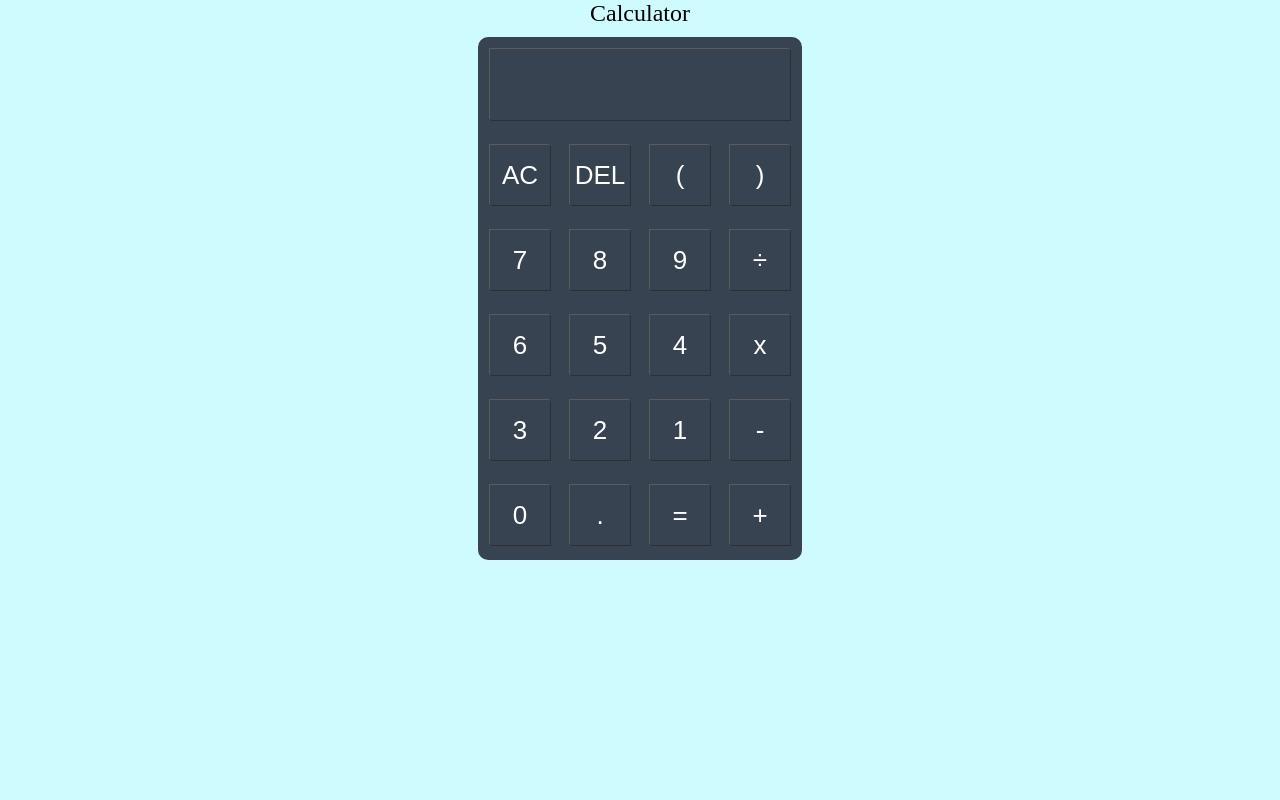
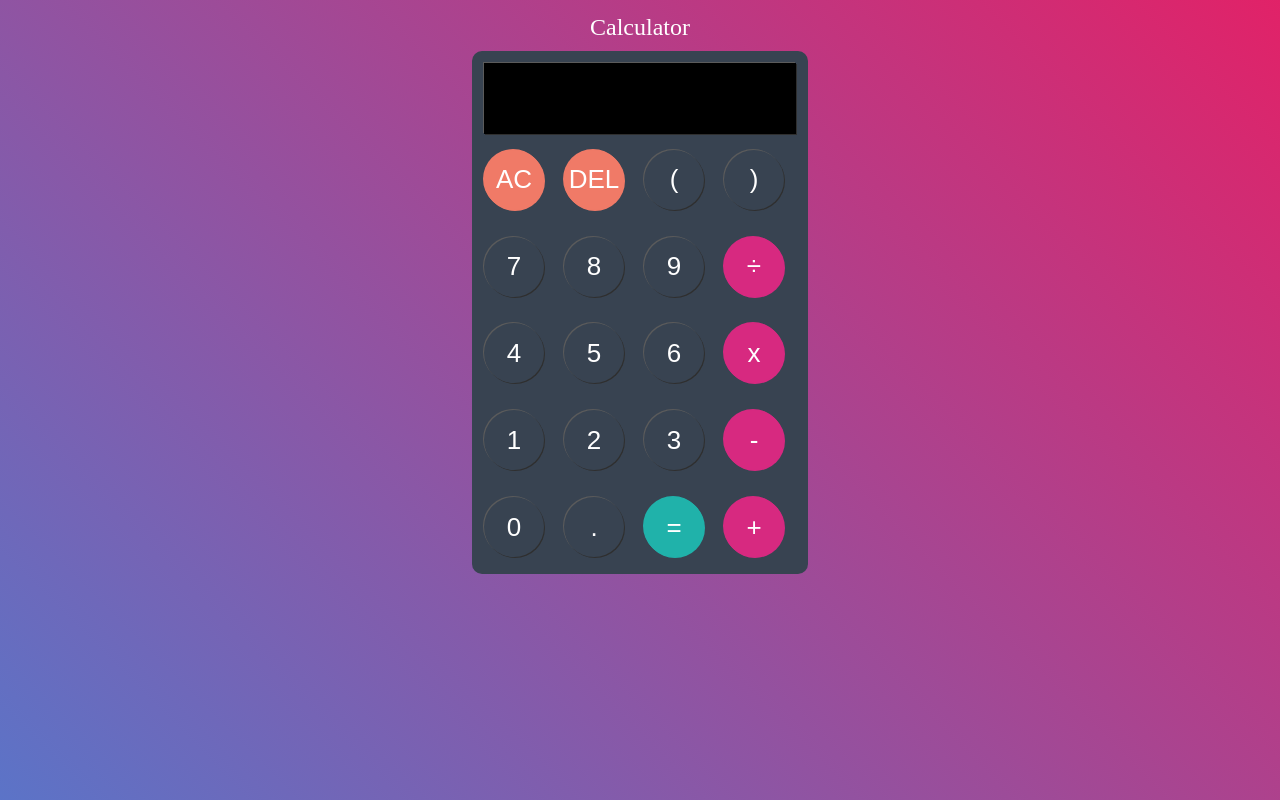
Before and after one commit to Coder-Saiful/calculator, a plain HTML site: page index.html in a window 1280 px wide. Shown: the top 800 px of the page. Drawn offline with Linux system fonts and the light colour scheme.

Commit message:
Complete functionality added in calculator

```diff
--- a/index.html
+++ b/index.html
@@ -16,8 +16,8 @@
                 <td colspan="4"><input type="text" id="display" disabled></td>
             </tr>
             <tr>
-                <td><input type="button" value="AC" onclick="clear()"></td>
-                <td><input type="button" value="DEL" onclick="deleteOne()"></td>
+                <td><input type="button" class="clears" value="AC" onclick="clears()"></td>
+                <td><input type="button" class="deleteOne" value="DEL" onclick="deleteOne()"></td>
                 <td><input type="button" value="(" onclick="calculator('(')"></td>
                 <td><input type="button" value=")" onclick="calculator(')')"></td>
             </tr>
@@ -25,25 +25,25 @@
                 <td><input type="button" value="7" onclick="calculator('7')"></td>
                 <td><input type="button" value="8" onclick="calculator('8')"></td>
                 <td><input type="button" value="9" onclick="calculator('9')"></td>
-                <td><input type="button" value="÷" onclick="calculator('/')"></td>
+                <td><input type="button" value="÷" class="actionBtn" onclick="calculator('/')"></td>
             </tr>
             <tr>
+                <td><input type="button" value="4" onclick="calculator('4')"></td>
+                <td><input type="button" value="5" onclick="calculator('5')"></td>
                 <td><input type="button" value="6" onclick="calculator('6')"></td>
-                <td><input type="button" value="5" onclick="calculator('5')"></td>
-                <td><input type="button" value="4" onclick="calculator('4')"></td>
-                <td><input type="button" value="x" onclick="calculator('*')"></td>
+                <td><input type="button" value="x" class="actionBtn" onclick="calculator('*')"></td>
             </tr>
             <tr>
+                <td><input type="button" value="1" onclick="calculator('1')"></td>
+                <td><input type="button" value="2" onclick="calculator('2')"></td>
                 <td><input type="button" value="3" onclick="calculator('3')"></td>
-                <td><input type="button" value="2" onclick="calculator('2')"></td>
-                <td><input type="button" value="1" onclick="calculator('1')"></td>
-                <td><input type="button" value="-" onclick="calculator('-')"></td>
+                <td><input type="button" value="-" class="actionBtn" onclick="calculator('-')"></td>
             </tr>
             <tr>
                 <td><input type="button" value="0" onclick="calculator('-')"></td>
                 <td><input type="button" value="." onclick="calculator('.')"></td>
-                <td><input type="button" value="=" onclick="answer()"></td>
-                <td><input type="button" value="+" onclick="calculator('+')"></td>
+                <td><input type="button" value="=" class="answer" onclick="answer()"></td>
+                <td><input type="button" value="+" class="actionBtn" onclick="calculator('+')"></td>
             </tr>
         </table>
     </div>
@@ -53,17 +53,16 @@
             document.getElementById("display").value += newValue;
         }
 
-        function clear () {
-            console.log("clicked")
-
+        function clears () {
+            document.getElementById("display").value = "";
         }
 
         function deleteOne () {
-
+            document.getElementById("display").value = document.getElementById("display").value.slice(0, -1);
         }
 
         function answer () {
-
+            document.getElementById('display').value = eval(document.getElementById("display").value);
         }
     </script>
 </body>
--- a/style.css
+++ b/style.css
@@ -3,22 +3,21 @@
     padding: 0;
     outline: 0;
 }
-body {
-    background: #CEFBFE;
-}
+
 .calculatorContainer {
     display: flex;
     justify-content: center;
-    /* align-items: center; */
-    height: 100vh;
+    background: linear-gradient(45deg, #2893EC, #E12268);
+    height: 100pc;
 }
 
 table {
-    width: 324px;
+    width: 336px;
     height: 523px;
     background: #384351;
     border-radius: 10px;
 }
+
 tr td input {
     width: 60px;
     height: 60px;
@@ -28,7 +27,14 @@ tr td input {
     color: white;
     box-shadow: 1px 1px 0px 0px #2f2f2f, -1px -1px 0px 0px #5b5b5b;
     cursor: pointer;
+    border-radius: 50%;
 }
+
+tr td input:hover {
+    background-color: #5D6DC3;
+    box-shadow: 1px 1px 0px 0px #5D6DC3, -1px -1px 0px 0px #5D6DC3;
+}
+
 
 input#display {
     width: 100%;
@@ -38,17 +44,20 @@ input#display {
     text-align: right;
     padding: 0 12px;
     box-sizing: border-box;
+    background: #000;
 }
 
 caption {
     font-size: 24px;
     margin-bottom: 10px;
+    color: white;
+    margin-top: 14px;
 }
 
 td {
     display: inline-block;
     width: 60px;
-    height: auto;
+    height: 60px;
     margin: 10px;
 }
 
@@ -56,3 +65,23 @@ tr#displayRow td {
     width: auto;
     margin-bottom: 10px;
 }
+
+.clears,
+.deleteOne,
+.clears:hover,
+.deleteOne:hover {
+    background-color: #F07A67;
+    box-shadow: 1px 1px 0px 0px #F07A67, -1px -1px 0px 0px #F07A67;
+}
+
+.answer,
+.answer:hover {
+    background-color: #20B2AA;
+    box-shadow: 1px 1px 0px 0px #20B2AA, -1px -1px 0px 0px #20B2AA;
+}
+
+.actionBtn,
+.actionBtn:hover {
+    background-color: #D72980;
+    box-shadow: 1px 1px 0px 0px #D72980, -1px -1px 0px 0px #D72980;
+}
```
